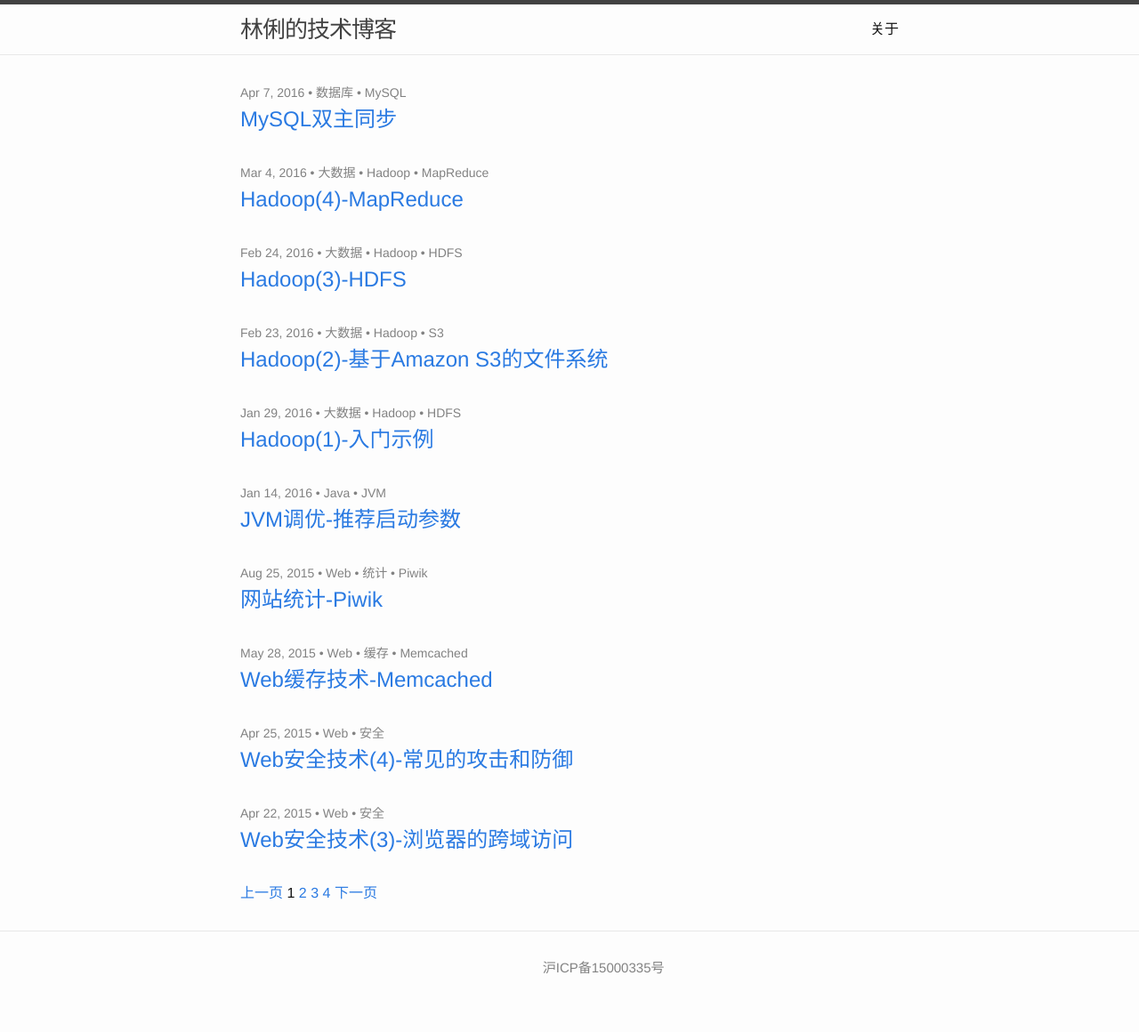
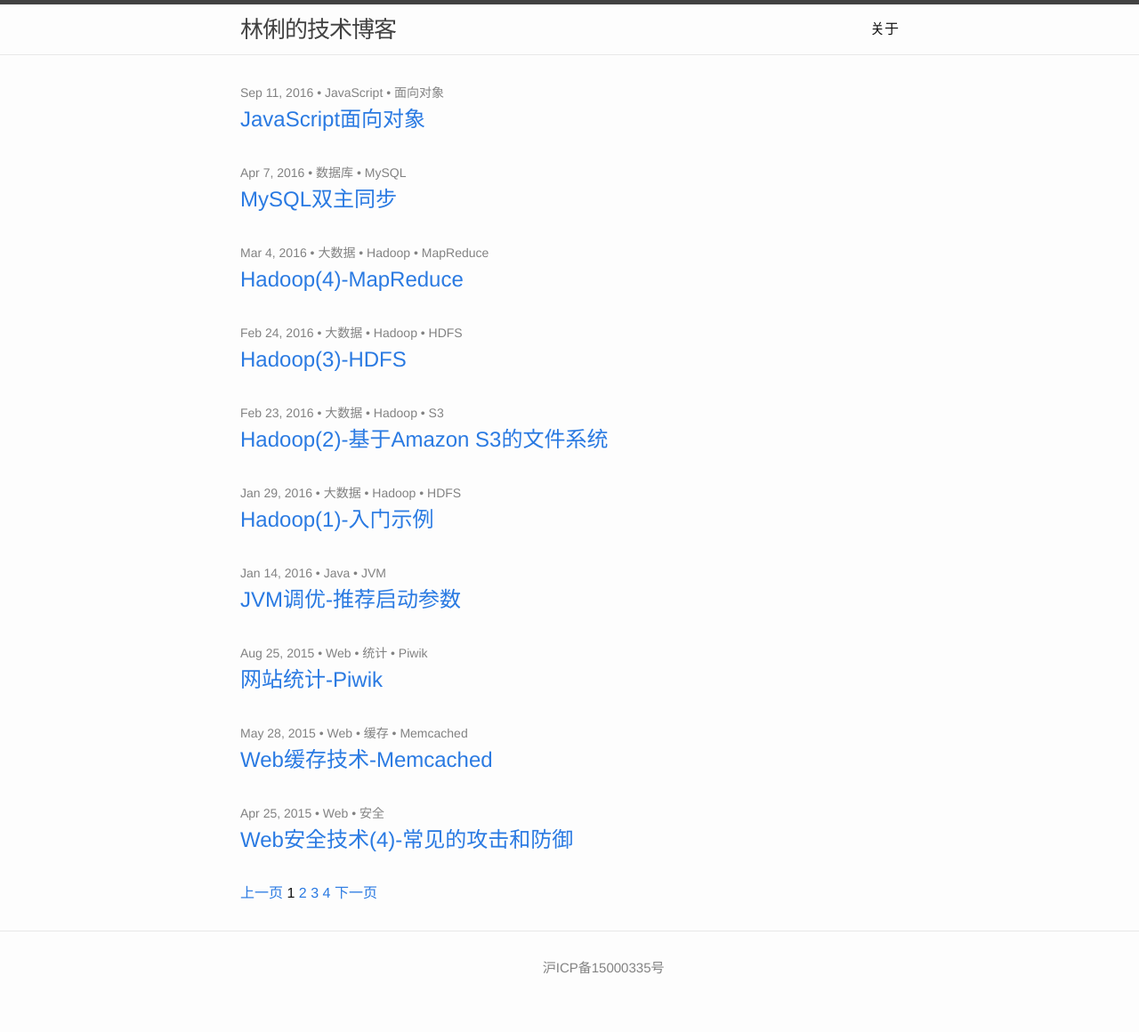
Before and after one commit to linlfx/me, a Jekyll site: the page built from blog/index.html, in a window 1280 px wide. Shown: the whole page at 89% size. Built offline with Jekyll 4.4.1, drawn with Linux system fonts in a browser that asks for light colours; the list of posts is cut into pages by our own code; comment, search, counter and statistics services are not loaded; some of the changed lines change nothing that is shown.

Commit message:
add javascript oo

````diff
--- a/blog/_config.yml
+++ b/blog/_config.yml
@@ -20,5 +20,7 @@ comments:
 paginate: 10
 paginate_path: "page:num"
 
+gems: [jekyll-paginate]
+
 # 代码高亮
-highlighter: pygments
+highlighter: rouge
--- /dev/null
+++ b/blog/_posts/2016-09-11-javascript-oo.markdown
@@ -0,0 +1,240 @@
+---
+layout: post
+title: "JavaScript面向对象"
+date: 2016-09-11 18:34
+categories: ["JavaScript", "面向对象"]
+---
+
+数据库需要双活，所以将两台服务器安装MySQL后，做主主复制同步，再配合Keepalived即可实现双活。
+
+基于原型(prototype)创建类
+------------------------------
+
+ES6之前JavaScript没有类的概念，是基于原型(prototype)创建类，或者说是类型对象。
+
+```javascript
+function Book(id, bookname, price) {
+  this.id = id;
+  this.bookname = bookname;
+  this.price = price;
+}
+```
+
+以上代码即创建了Book类，使用下面的方式实例化，创建一个book对象。
+
+```javascript
+var book = new Book(1, 'javascript', 50);
+```
+
+这个Book类只包含属性，还没有方法。因为通过new实例化对象时，都会对类型对象中this指向的属性或方法复制到新的对象中，但方法通常不需要复制一份，通过prototype解决。
+
+```javascript
+Book.prototype.display = function () {
+  return {id: this.id, bookname: this.bookname, price: this.price};
+};
+```
+
+上面创建的book对象如下图：
+
+![]({{ "/images/javascript-oo/1_book.png" | prepend: site.baseurl }})
+
+通过new实例化对象时，从Book中将id, bookname, price复制了一份到book，并将Book的prototype指向赋值给book对象的__proto__。
+
+类属性作用域
+-------------------------------
+
+类属性(包括方法)的作用域包括私有属性、公有属性和静态属性。
+
+```javascript
+function Book(id, bookname, price) {
+  // 公有属性
+  this.id = id;
+  this.bookname = bookname;
+  this.price = price;
+
+  // 私有属性
+  var status;
+  // 公有方法(status只能通过这两个方法访问)
+  this.setStatus = function (_status) {
+    status = _status;
+  };
+  this.getStatus = function () {
+    return status;
+  };
+}
+
+// 公有方法
+Book.prototype.display = function () {
+  return {id: this.id, bookname: this.bookname, price: this.price, status: this.getStatus()};
+};
+
+// 静态属性(对象不能访问)
+Book.isChinese = true;
+
+var book = new Book(1, 'javascript', 50);
+book.setStatus('有货');
+
+console.log('id: ' + book.id);
+console.log('book info: ', book.display());
+console.log('chinese book: ', Book.isChinese);
+```
+
+闭包
+-------------------------------
+
+在一个函数(A)内部创建的另外一个函数(B)就是一个闭包，函数(B)有权访问函数(A)作用域中的变量，对作用域的访问权限类似于代码块。
+
+```javascript
+function a() {
+  var xa = 'function a';
+  return function b() {
+    var xb = 'function b';
+    return function c() {
+      console.log(xa);
+      console.log(xb);
+    }
+  }
+}
+
+var b = a();
+var c = b();
+c();
+```
+
+如上代码，函数c可以访问函数b和函数a中的私有变量。
+
+通过闭包创建类，可以增加一些额外功能。
+
+```javascript
+var Book = (function() {
+  var totalBook = 5;  // 最多5本书
+  function _book(id, bookname, price) {
+    if (totalBook === 0) {
+      throw new Error('failed');
+    }
+
+    totalBook--;
+
+    this.id = id;
+    this.bookname = bookname;
+    this.price = price;
+  }
+  _book.prototype = {
+    display: function () {
+      return {id: this.id, bookname: this.bookname, price: this.price};
+    }
+  };
+  return _book;
+})();
+
+var book1 = new Book(1, 'book1', 10);
+console.log(book1.display());	// { id: 1, bookname: 'book1', price: 10 }
+var book2 = new Book(2, 'book2', 10);
+console.log(book2.display());	// { id: 2, bookname: 'book2', price: 10 }
+var book3 = new Book(3, 'book3', 10);
+console.log(book3.display());	// { id: 3, bookname: 'book3', price: 10 }
+var book4 = new Book(4, 'book4', 10);
+console.log(book4.display());	// { id: 4, bookname: 'book4', price: 10 }
+var book5 = new Book(5, 'book5', 10);
+console.log(book5.display());	// { id: 5, bookname: 'book5', price: 10 }
+
+var book6 = new Book(6, 'book6', 10);	// throw new Error('failed');
+```
+
+继承
+-------------------------------
+
+类的继承需要同时继承父类的原型及复制父类this上的属性。
+
+```javascript
+// 父类
+function SuperClass(name) {
+  this.name = name;
+  this.colors = ['red', 'blue'];
+}
+SuperClass.prototype.getName = function() {
+  return this.name;
+};
+
+// 子类
+function SubClass(name, time) {
+  // 构造函数式继承, 使用子类作用域调用父类构造函数,使父类属性都设置到子类的this上
+  // 如果没有这一步，多个子类对象可能直接使用同一个父类实例化后的值
+  SuperClass.call(this, name);
+
+  // 子类特有属性
+  this.time = time;
+}
+
+// 继承父类原型
+SubClass.prototype = new SuperClass();
+
+// 子类特有方法
+SubClass.prototype.getTime = function() {
+  return this.time;
+};
+
+// 测试
+var instance1 = new SubClass('instance1', 2011);
+var instance2 = new SubClass('instance2', 2012);
+
+instance1.colors.push('green');
+
+console.log(instance1.colors);  // [ 'red', 'blue', 'green' ]
+console.log(instance2.colors);  // [ 'red', 'blue' ]
+
+console.log(instance2.getName()); // instance2
+console.log(instance2.getTime()); // 2012
+```
+
+上面的代码中，继承父类时使用了SubClass.prototype = new SuperClass();，当父类this属性较多时，会有很多不必要的复制，所以这边做一个改进，使用过渡函数的方式来继承父类的原型。完整代码如下：
+
+```javascript
+// 继承原型
+function inheritPrototype(subClass, superClass) {
+  function F() {} // 过渡函数
+  F.prototype = superClass.prototype;  // 仅提取父类原型属性
+  var p = new F();
+  p.constructor = subClass; // 使用子类构造器
+  subClass.prototype = p;   // 子类继承父类原型, 却没有父类实体化后的多余数据
+}
+
+// 父类
+function SuperClass(name) {
+  this.name = name;
+  this.colors = ['red', 'blue'];
+}
+SuperClass.prototype.getName = function() {
+  return this.name;
+};
+
+// 子类
+function SubClass(name, time) {
+  // 构造函数式继承, 使用子类作用域调用父类构造函数,使父类属性都设置到子类的this上
+  // 如果没有这一步，多个子类对象可能直接使用同一个父类实例化后的值
+  SuperClass.call(this, name);
+
+  // 子类特有属性
+  this.time = time;
+}
+
+// 继承父类原型
+inheritPrototype(SubClass, SuperClass);
+
+// 子类特有方法
+SubClass.prototype.getTime = function() {
+  return this.time;
+};
+
+// 测试
+var instance1 = new SubClass('instance1', 2011);
+var instance2 = new SubClass('instance2', 2012);
+
+instance1.colors.push('green');
+
+console.log(instance1.colors);  // [ 'red', 'blue', 'green' ]
+console.log(instance2.colors);  // [ 'red', 'blue' ]
+
+console.log(instance2.getName()); // instance2
+console.log(instance2.getTime()); // 2012
+```
````
Also changed, not shown: blog/images/javascript-oo/1_book.png (added).
